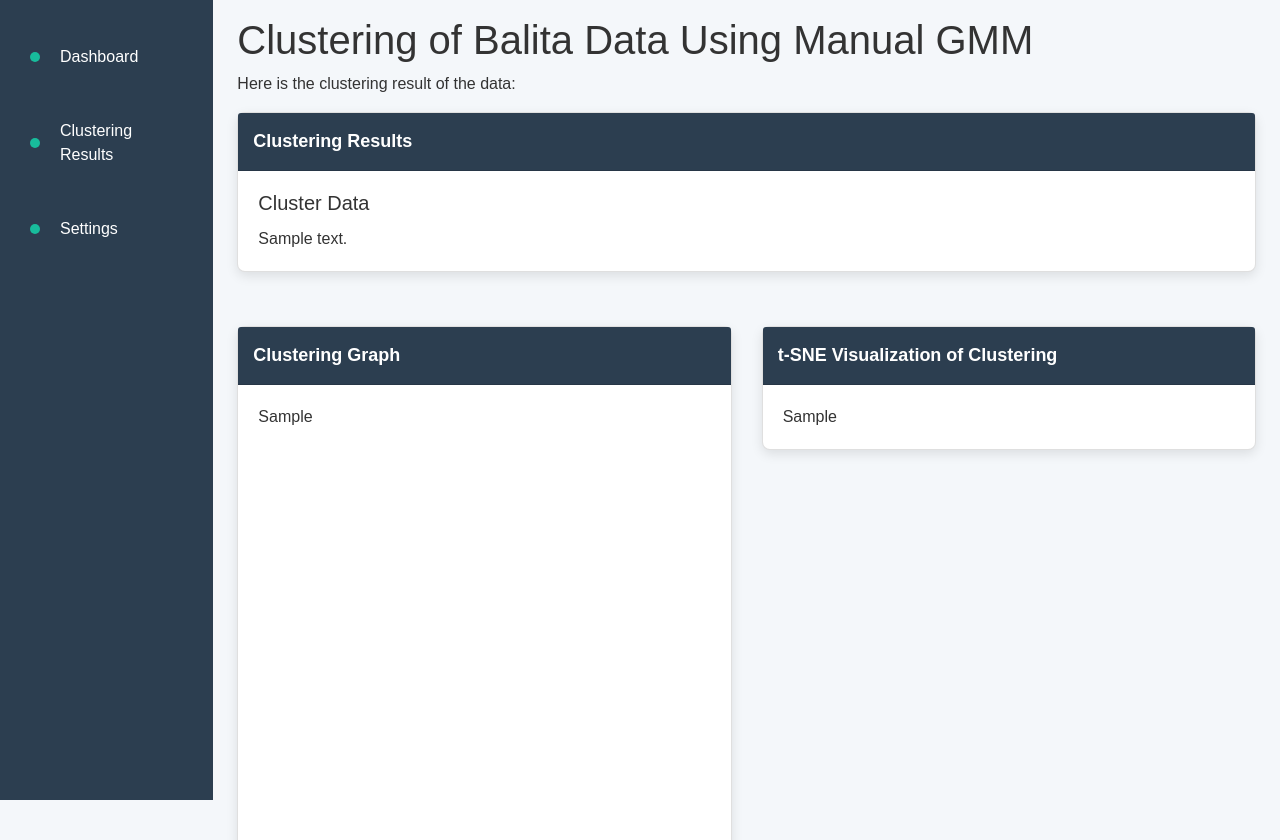
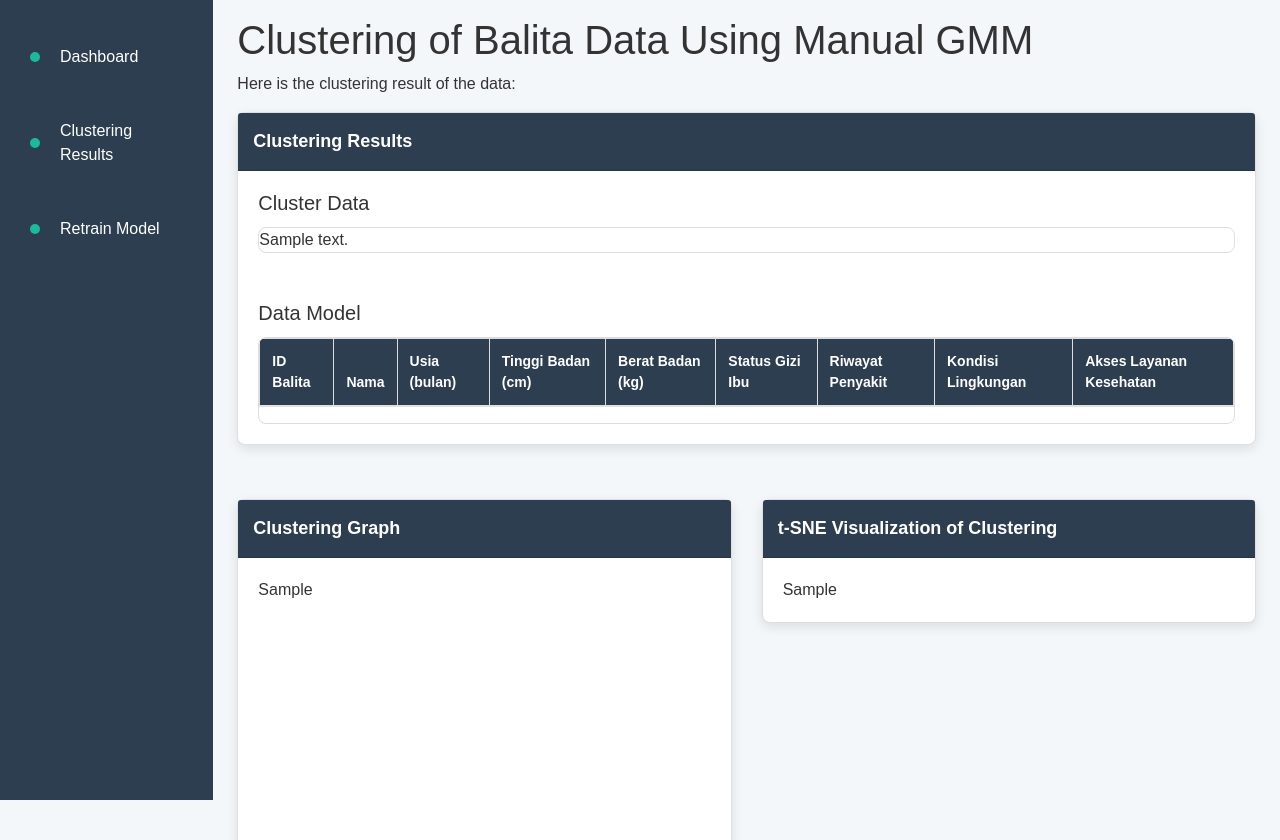
Before and after one commit to hizamruljaen123/apps_anggun, a Flask app: template web/templates/index.html in a window 1280 px wide. Shown: the top 840 px of the page. Run offline with Flask 3, Linux system fonts and the light colour scheme; the template is opened without the code that fills it: most values are stand-ins (such as "Sample title", 1, 10 or a date in 2020); lists and menus that the app fills with data are empty; some libraries are stand-ins or nearby versions.

Commit message:
update model

```diff
--- a/web/app.py
+++ b/web/app.py
@@ -64,54 +64,57 @@ def log_likelihood(X, weights, means, covariances):
 
 @app.route('/')
 def index():
-    output_excel_path = 'static/clustered_data_manual.xlsx'
+    output_excel_path = 'static/predicted_data.xlsx'
 
-    if os.path.exists(output_excel_path):
-        df = pd.read_excel(output_excel_path)
+    if not os.path.exists(output_excel_path):
+        return "Error: File hasil prediksi tidak ditemukan. Jalankan proses prediksi terlebih dahulu.", 404
 
-        # Validasi apakah kolom 'Cluster' ada
-        if 'Cluster' not in df.columns:
-            return "Error: Kolom 'Cluster' tidak ditemukan dalam data clustering.", 500
-    else:
-        return "Error: File hasil clustering tidak ditemukan. Jalankan proses clustering terlebih dahulu.", 404
+    df = pd.read_excel(output_excel_path)
 
-    # Tambahkan label stunting dalam bentuk string berdasarkan cluster
+    # Validasi kolom yang diperlukan
+    required_columns = ['t-SNE 1', 't-SNE 2', 'Predicted Cluster', 'Tinggi Badan (cm)', 'Berat Badan (kg)']
+    if not all(col in df.columns for col in required_columns):
+        return "Error: File hasil prediksi tidak valid. Kolom yang diperlukan tidak ditemukan.", 500
+
+    # Mapping label stunting
     cluster_mapping = {
         0: 'Tidak Stunting',
         1: 'Potensi Stunting'
     }
-    df['Stunting Label'] = df['Cluster'].map(cluster_mapping).fillna('Cluster Tidak Dikenal')
+    df['Stunting Label'] = df['Predicted Cluster'].map(cluster_mapping).fillna('Cluster Tidak Dikenal')
 
-    # Visualisasi clustering menggunakan Plotly berdasarkan nilai normalisasi hasil GMM
+    # Visualisasi scatter plot GMM
     fig_gmm = go.Figure()
-    clusters = df['Cluster'].values
+    clusters = df['Predicted Cluster'].values
     for cluster in np.unique(clusters):
         cluster_label = cluster_mapping.get(cluster, f'Cluster {cluster}')
-        cluster_data = df[df['Cluster'] == cluster]
-        fig_gmm.add_trace(go.Scatter(x=cluster_data['Tinggi Badan (cm)'],
-                                      y=cluster_data['Berat Badan (kg)'],
-                                      mode='markers', name=cluster_label))
+        cluster_data = df[df['Predicted Cluster'] == cluster]
+        fig_gmm.add_trace(go.Scatter(
+            x=cluster_data['Tinggi Badan (cm)'],
+            y=cluster_data['Berat Badan (kg)'],
+            mode='markers',
+            name=cluster_label
+        ))
 
     fig_gmm.update_layout(
         title="Clustering of Balita Data Using Manual GMM",
-        xaxis_title="Tinggi Badan (cm) (normalized)",
-        yaxis_title="Berat Badan (kg) (normalized)",
+        xaxis_title="Tinggi Badan (cm)",
+        yaxis_title="Berat Badan (kg)",
         showlegend=True,
         height=850
     )
 
     # Visualisasi t-SNE
-    features = ['Tinggi Badan (cm)', 'Berat Badan (kg)']
-    X = df[features].values
-    X_normalized = (X - X.mean(axis=0)) / X.std(axis=0)
-    tsne_results = TSNE(n_components=2, random_state=42).fit_transform(X_normalized)
-
     fig_tsne = go.Figure()
     for cluster in np.unique(clusters):
         cluster_label = cluster_mapping.get(cluster, f'Cluster {cluster}')
-        cluster_data_tsne = tsne_results[df['Cluster'] == cluster]
-        fig_tsne.add_trace(go.Scatter(x=cluster_data_tsne[:, 0], y=cluster_data_tsne[:, 1],
-                                       mode='markers', name=cluster_label))
+        cluster_data_tsne = df[df['Predicted Cluster'] == cluster]
+        fig_tsne.add_trace(go.Scatter(
+            x=cluster_data_tsne['t-SNE 1'],
+            y=cluster_data_tsne['t-SNE 2'],
+            mode='markers',
+            name=cluster_label
+        ))
 
     fig_tsne.update_layout(
         title="t-SNE Visualization of Clustering",
@@ -122,7 +125,7 @@ def index():
     )
 
     # Tampilkan tabel data
-    table_content = df[['ID Balita', 'Nama', 'Usia (bulan)', 'Tinggi Badan (cm)', 'Berat Badan (kg)', 'Stunting Label']].head(10).to_html(classes='table table-bordered', index=False)
+    table_content = df[['ID Balita', 'Nama', 'Usia (bulan)', 'Tinggi Badan (cm)', 'Berat Badan (kg)', 'Stunting Label']].to_html(classes='table table-bordered', index=False)
 
     return render_template('index.html',
                            graph_html_gmm=fig_gmm.to_html(full_html=False),
@@ -170,10 +173,10 @@ def training_data():
         df[col] = df[col].map(mapping)
 
     X = df[features].values
-    X = (X - X.mean(axis=0)) / X.std(axis=0)
+    X_normalized = (X - X.mean(axis=0)) / X.std(axis=0)
 
     k = 2  # Dua kategori: Stunting (1) dan Tidak Stunting (0)
-    weights, means, covariances, _ = gmm(X, k)
+    weights, means, covariances, _ = gmm(X_normalized, k)
 
     model = {
         'weights': weights,
@@ -210,21 +213,28 @@ def predict():
         df[col] = df[col].map(mapping)
 
     X = df[features].values
-    X = (X - X.mean(axis=0)) / X.std(axis=0)
+    X_normalized = (X - X.mean(axis=0)) / X.std(axis=0)
 
     with open(model_path, 'rb') as model_file:
         model = pickle.load(model_file)
 
     weights, means, covariances = model['weights'], model['means'], model['covariances']
-    clusters = e_step(X, weights, means, covariances).argmax(axis=1)
+    clusters = e_step(X_normalized, weights, means, covariances).argmax(axis=1)
 
+    # Simpan hasil prediksi ke DataFrame
     df['Predicted Cluster'] = clusters
     df['Stunting Label'] = df['Predicted Cluster'].apply(lambda x: 'Potensi Stunting' if x == 1 else 'Tidak Stunting')
+
+    # Hitung t-SNE
+    tsne_results = TSNE(n_components=2, random_state=42).fit_transform(X_normalized)
+    df['t-SNE 1'] = tsne_results[:, 0]
+    df['t-SNE 2'] = tsne_results[:, 1]
+
+    # Simpan ke file Excel
     output_path = 'static/predicted_data.xlsx'
     df.to_excel(output_path, index=False)
 
     return jsonify({"message": "Prediction completed and results saved.", "output_file": output_path})
 
-
 if __name__ == '__main__':
     app.run(debug=True)
--- a/web/static/css/styles.css
+++ b/web/static/css/styles.css
@@ -101,28 +101,39 @@ body {
     padding: 20px;
 }
 
+/* Table Container Styling */
+.table-container {
+    width: 100%; /* Full width of the container */
+    max-height: 700px; /* Set max height for scrolling */
+    overflow-y: auto; /* Enable vertical scrolling */
+    border: 1px solid #ddd; /* Optional border for container */
+    border-radius: 8px; /* Rounded corners for aesthetics */
+}
+
 /* Table Styling */
 .table {
-    width: 100%;
-    margin-bottom: 20px;
+    width: 100%; /* Make the table occupy full width of the container */
     border-collapse: collapse;
 }
 
-.table th, .table td {
-    padding: 12px;
-    text-align: left;
-    border: 1px solid #ddd;
-    font-size: 14px;
+.table thead {
+    position: sticky; /* Sticky header */
+    top: 0; /* Stick header to the top of the container */
+    z-index: 1; /* Ensure it stays above other elements */
+    background-color: #2c3e50; /* Background color for header */
+    color: white; /* Text color for header */
 }
 
-.table th {
-    background-color: #2c3e50;
-    color: white;
+.table th, .table td {
+    padding: 12px; /* Padding for table cells */
+    text-align: left; /* Left-align text */
+    border: 1px solid #ddd; /* Border for table cells */
+    font-size: 14px; /* Font size */
 }
 
 .table tbody tr:hover {
-    background-color: #f1f1f1;
-    transition: background-color 0.3s ease;
+    background-color: #f1f1f1; /* Highlight row on hover */
+    transition: background-color 0.3s ease; /* Smooth transition */
 }
 
 /* Plotly Graph Container */
@@ -135,10 +146,11 @@ body {
 }
 
 .plotly-graph iframe {
-    width: 100%;
-    height: 500px;
+    width: 100%; /* Full width for iframe */
+    height: 500px; /* Fixed height for iframe */
     border: none;
 }
+
 
 /* Responsive Design */
 @media (max-width: 992px) {
--- a/web/templates/index.html
+++ b/web/templates/index.html
@@ -11,6 +11,10 @@
     <link rel="stylesheet" href="{{ url_for('static', filename='css/styles.css') }}">
 </head>
 <body>
+    <div id="loading-screen" style="display: none; position: fixed; top: 0; left: 0; width: 100%; height: 100%; background-color: rgba(0, 0, 0, 0.5); z-index: 9999; text-align: center; color: white; font-size: 20px; padding-top: 20%;">
+        Loading, please wait...
+    </div>
+
     <div class="container-fluid">
         <!-- Sidebar -->
         <div class="row">
@@ -28,8 +32,8 @@
                             </a>
                         </li>
                         <li class="nav-item">
-                            <a class="nav-link" href="#">
-                                <i class="fas fa-cogs"></i> Settings
+                            <a class="nav-link" onclick="retrainModel()">
+                                <i class="fas fa-cogs"></i> Retrain Model
                             </a>
                         </li>
                     </ul>
@@ -48,12 +52,39 @@
                     </div>
                     <div class="card-body">
                         <h5 class="card-title">Cluster Data</h5>
-                        <!-- Dynamic table content -->
+                        <div class="table-container">
+                            <!-- Dynamic table content -->
                         {{ table_content | safe }}
+                        </div>
+                        <br>
+                        <br>
+                        <h5 class="card-title">Data Model</h5>
+                        <div class="table-container">
+                            <table class="table">
+                                <thead>
+                                    <tr>
+                                        <th>ID Balita</th>
+                                        <th>Nama</th>
+                                        <th>Usia (bulan)</th>
+                                        <th>Tinggi Badan (cm)</th>
+                                        <th>Berat Badan (kg)</th>
+                                        <th>Status Gizi Ibu</th>
+                                        <th>Riwayat Penyakit</th>
+                                        <th>Kondisi Lingkungan</th>
+                                        <th>Akses Layanan Kesehatan</th>
+                                    </tr>
+                                </thead>
+                                <tbody id="table-body">
+                                    <!-- Data will be populated here -->
+                                </tbody>
+                            </table>
+                        </div>
+
                     </div>
                 </div>
 
                 <div class="row">
+                    <!-- Grafik GMM -->
                     <div class="col-md-6">
                         <div class="card mt-4">
                             <div class="card-header">
@@ -67,6 +98,8 @@
                             </div>
                         </div>
                     </div>
+
+                    <!-- Visualisasi t-SNE -->
                     <div class="col-md-6">
                         <div class="card mt-4">
                             <div class="card-header">
@@ -85,7 +118,85 @@
     </div>
 
     <!-- Bootstrap JS and dependencies -->
-    <script src="https://cdn.jsdelivr.net/npm/jquery@3.5.1/dist/jquery.slim.min.js"></script>
+    <script src="https://cdn.jsdelivr.net/npm/jquery@3.5.1/dist/jquery.js"></script>
     <script src="https://cdn.jsdelivr.net/npm/bootstrap@4.6.2/dist/js/bootstrap.bundle.min.js"></script>
+    <script>
+        $(document).ready(function () {
+    // Function to fetch data from the API
+    function fetchData() {
+        $.ajax({
+            url: "http://127.0.0.1:5000/data", // API endpoint
+            method: "GET", // HTTP method
+            dataType: "json", // Expected response type
+            success: function (response) {
+                // Populate the table with the response data
+                populateTable(response);
+            },
+            error: function (xhr, status, error) {
+                console.error("Error fetching data:", error);
+            },
+        });
+    }
+
+    // Function to populate the table with data
+    function populateTable(data) {
+        const tableBody = $("#table-body");
+        tableBody.empty(); // Clear existing table rows
+
+        data.forEach((item) => {
+            const row = `
+                <tr>
+                    <td>${item["ID Balita"]}</td>
+                    <td>${item["Nama"]}</td>
+                    <td>${item["Usia (bulan)"]}</td>
+                    <td>${Math.round(item["Tinggi Badan (cm)"])}</td>
+                    <td>${Math.round(item["Berat Badan (kg)"])}</td>
+                    <td>${item["Status Gizi Ibu"]}</td>
+                    <td>${item["Riwayat Penyakit"]}</td>
+                    <td>${item["Kondisi Lingkungan"]}</td>
+                    <td>${item["Akses Layanan Kesehatan"]}</td>
+                </tr>
+            `;
+            tableBody.append(row);
+        });
+    }
+
+
+
+
+
+    // Fetch data when the page loads
+    fetchData();
+});
+
+function retrainModel() {
+    // Tampilkan loading screen
+    $("#loading-screen").show();
+
+    // Kirim permintaan untuk melatih ulang model
+    $.ajax({
+        url: "http://127.0.0.1:5000/training_data", // Endpoint untuk melatih ulang model
+        method: "GET", // Gunakan metode POST untuk memulai proses pelatihan
+        success: function (response) {
+            // Sembunyikan loading screen
+            $("#loading-screen").hide();
+
+            // Tampilkan pesan jika berhasil
+            alert("Model sudah dilatih ulang");
+            // Segarkan halaman
+            location.reload();
+        },
+        error: function (xhr, status, error) {
+            // Sembunyikan loading screen
+            $("#loading-screen").hide();
+
+            // Tampilkan pesan kesalahan jika gagal
+            console.error("Error during training:", error);
+            alert("Terjadi kesalahan saat melatih ulang model");
+        },
+    });
+}
+
+    </script>
 </body>
 </html>
```
Also changed, not shown: 2 other files.
